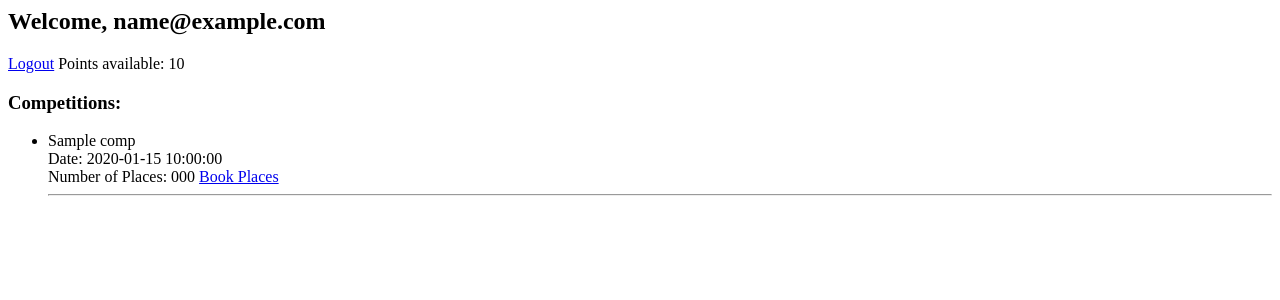
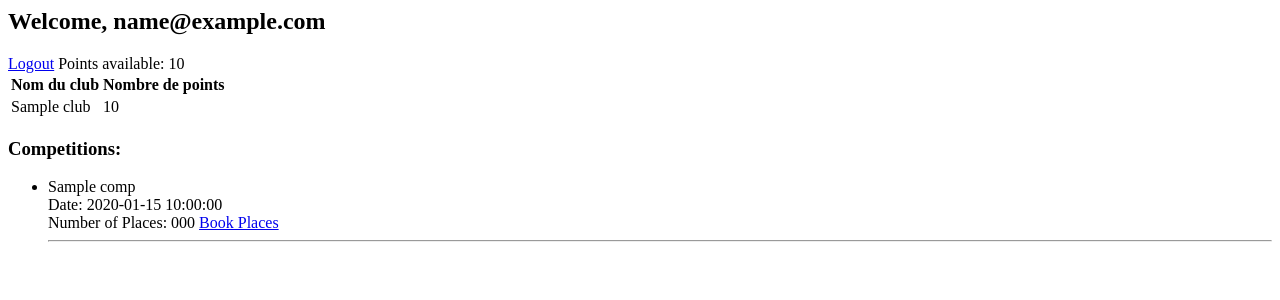
Before and after one commit to bendms/gudlft, a Flask app: template templates/welcome.html in a window 1280 px wide. Shown: the top 300 px of the page. Run offline with Flask 2, Linux system fonts and the light colour scheme; the template is opened without the code that fills it: most values are stand-ins (such as "Sample title", 1, 10 or a date in 2020).

Commit message:
add points display board

```diff
--- a/clubs.json
+++ b/clubs.json
@@ -1 +1 @@
-{"clubs": [{"name": "Simply Lift", "email": "john@simplylift.co", "points": "13"}, {"name": "Iron Temple", "email": "admin@irontemple.com", "points": "20"}, {"name": "She Lifts", "email": "kate@shelifts.co.uk", "points": "12"}]}
+{"clubs": [{"name": "Simply Lift", "email": "john@simplylift.co", "points": "13"}, {"name": "Iron Temple", "email": "admin@irontemple.com", "points": "15"}, {"name": "She Lifts", "email": "kate@shelifts.co.uk", "points": "12"}]}
--- a/competitions.json
+++ b/competitions.json
@@ -1 +1 @@
-{"competitions": [{"name": "Spring Festival", "date": "2020-03-27 10:00:00", "numberOfPlaces": "22"}, {"name": "Fall Classic", "date": "2020-10-22 13:30:00", "numberOfPlaces": "13"}, {"name": "Competition for end of 2023", "date": "2023-10-22 13:30:00", "numberOfPlaces": "16"}]}
+{"competitions": [{"name": "Spring Festival", "date": "2020-03-27 10:00:00", "numberOfPlaces": "22"}, {"name": "Fall Classic", "date": "2020-10-22 13:30:00", "numberOfPlaces": "13"}, {"name": "Competition for end of 2023", "date": "2023-10-22 13:30:00", "numberOfPlaces": "11"}]}
--- a/server.py
+++ b/server.py
@@ -71,19 +71,19 @@ def book(competition,club):
     print("today", today)
     if date_of_competition < today:
         flash("Sorry, this competition is in the past")
-        return render_template('welcome.html', connected_club=foundClub, club=foundClub, competitions=competitions)
+        return render_template('welcome.html', connected_club=foundClub, club=foundClub, competitions=competitions, clubs=clubs)
     elif int(foundClub['points']) < 1:
         flash("Sorry, you don't have enough points to book a place")
-        return render_template('welcome.html', connected_club=foundClub, club=foundClub, competitions=competitions)
+        return render_template('welcome.html', connected_club=foundClub, club=foundClub, competitions=competitions, clubs=clubs)
     elif int(foundCompetition['numberOfPlaces']) < 1:
         flash("Sorry, there are no places left for this competition")
-        return render_template('welcome.html', connected_club=foundClub, club=foundClub, competitions=competitions)
+        return render_template('welcome.html', connected_club=foundClub, club=foundClub, competitions=competitions, clubs=clubs)
     else:
         if foundClub and foundCompetition:
             return render_template('booking.html',club=foundClub,competition=foundCompetition)
         else:
             flash("Something went wrong-please try again")
-            return render_template('welcome.html', club=club, competitions=competitions)
+            return render_template('welcome.html', club=club, competitions=competitions, clubs=clubs)
 
 
 @app.route('/purchasePlaces',methods=['POST'])
@@ -103,11 +103,11 @@ def purchasePlaces():
     if placesRequired>=12:
         print('Achat impossible car vous ne pouvez pas acheter plus de 12 places')
         flash('Achat impossible car vous ne pouvez pas acheter plus de 12 places')
-        return render_template('welcome.html', connected_club=connected_club[0], club=club[0], competitions=competitions)
+        return render_template('welcome.html', connected_club=connected_club[0], club=club[0], competitions=competitions, clubs=clubs)
     elif placesRequired<=0:
         print('Achat impossible car vous ne pouvez pas acheter moins de 1 place')
         flash('Achat impossible car vous ne pouvez pas acheter moins de 1 place')
-        return render_template('welcome.html', connected_club=connected_club[0], club=club[0], competitions=competitions)
+        return render_template('welcome.html', connected_club=connected_club[0], club=club[0], competitions=competitions, clubs=clubs)
     elif int(connected_club[0]['points'])>=placesRequired and placesRequired<=int(competition['numberOfPlaces']):
         print("Achat autorisé")
         competition['numberOfPlaces'] = int(competition['numberOfPlaces'])-placesRequired
@@ -117,7 +117,7 @@ def purchasePlaces():
         saveClubs(clubs)
         saveCompetitions(competitions)
         flash('Great-booking complete!')
-        return render_template('welcome.html', connected_club=connected_club[0], club=club[0], competitions=competitions)
+        return render_template('welcome.html', connected_club=connected_club[0], club=club[0], competitions=competitions, clubs=clubs)
     print("=== REQUEST.ARGS ===", request.args)
     print("=== REQUEST.values ===", request.values)
     print("=== REQUEST.FORM['EMAIL'] ===", request.form["email"])
@@ -130,7 +130,7 @@ def purchasePlaces():
     # placesRequired = int(request.form['places'])
     # competition['numberOfPlaces'] = int(competition['numberOfPlaces'])-placesRequired
     # flash('Great-booking complete!')
-    return render_template('welcome.html', connected_club=connected_club, competitions=competitions)
+    return render_template('welcome.html', connected_club=connected_club, competitions=competitions, clubs=clubs)
     # return render_template('welcome.html', connected_club=connected_club, club=club, competitions=competitions)
 
 
--- a/templates/welcome.html
+++ b/templates/welcome.html
@@ -16,6 +16,22 @@
        </ul>
     {% endif%}
     Points available: {{connected_club['points']}}
+    <div id="table">
+        <table id="data" class="table table-striped">
+            <thread>
+                <th>Nom du club</th>
+                <th>Nombre de points</th>
+            </thread>
+            <tbody>
+                {% for c in clubs %}
+                <tr>
+                    <td>{{c.name}}</td>
+                    <td>{{c.points}}</td>
+                </tr>
+                {% endfor %}
+            </tbody>
+        </table>
+    </div>
     <h3>Competitions:</h3>
     <ul>
         {% for comp in competitions%}
```
